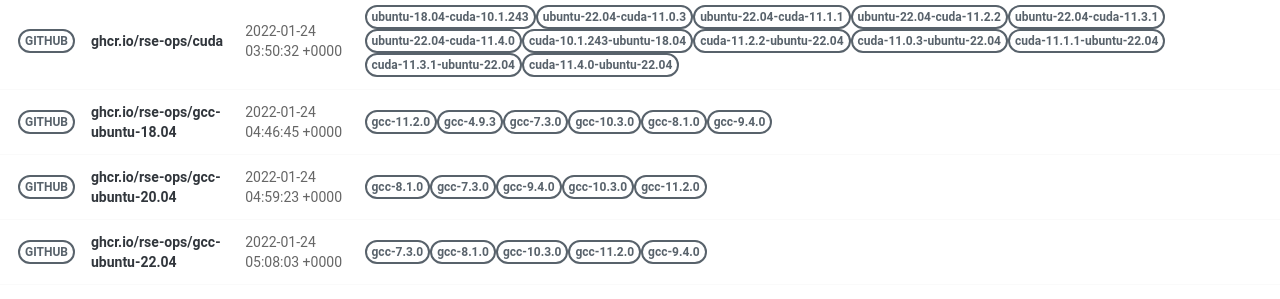
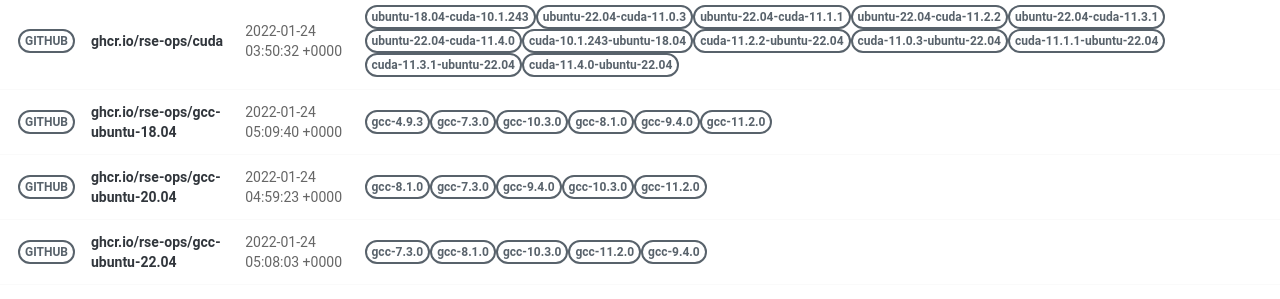
Before and after one commit to rse-ops/docker-images, a Jekyll site: the page built from pages/index.md, in a window 1280 px wide. Shown: the part 502-801 px from the top of the page. Built offline with Jekyll 4.4.1, drawn with Linux system fonts in a browser that asks for light colours; nearby versions of some CDN libraries.

Commit message:
Automated push to update library 2022-01-24

```diff
--- a/_library/ghcr.io-rse-ops-gcc-ubuntu-18.04.md
+++ b/_library/ghcr.io-rse-ops-gcc-ubuntu-18.04.md
@@ -1,14 +1,11 @@
 ---
 layout: container
 name: ghcr.io/rse-ops/gcc-ubuntu-18.04
-updated_at: 2022-01-24 04:46:45.688861
+updated_at: 2022-01-24 05:09:40.222982
 
 
 container_url: https://github.com/orgs/rse-ops/packages/container/package/gcc-ubuntu-18.04
 versions:
- - tag: gcc-11.2.0
-   dockerfile: https://github.com/rse-ops/docker-images/blob/main/ubuntu/gcc/Dockerfile
-   manifest: https://crane.ggcr.dev/manifest/ghcr.io/rse-ops/gcc-ubuntu-18.04:gcc-11.2.0
  - tag: gcc-4.9.3
    dockerfile: https://github.com/rse-ops/docker-images/blob/main/ubuntu/gcc/Dockerfile
    manifest: https://crane.ggcr.dev/manifest/ghcr.io/rse-ops/gcc-ubuntu-18.04:gcc-4.9.3
```
Also changed, not shown: other parts of _library/ghcr.io-rse-ops-gcc-ubuntu-18.04.md (+3 -0 lines).
